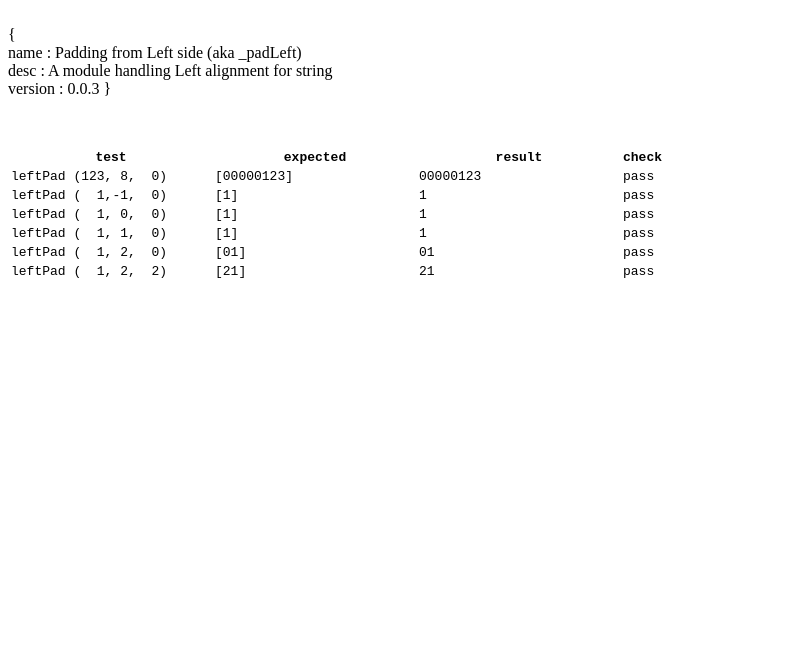
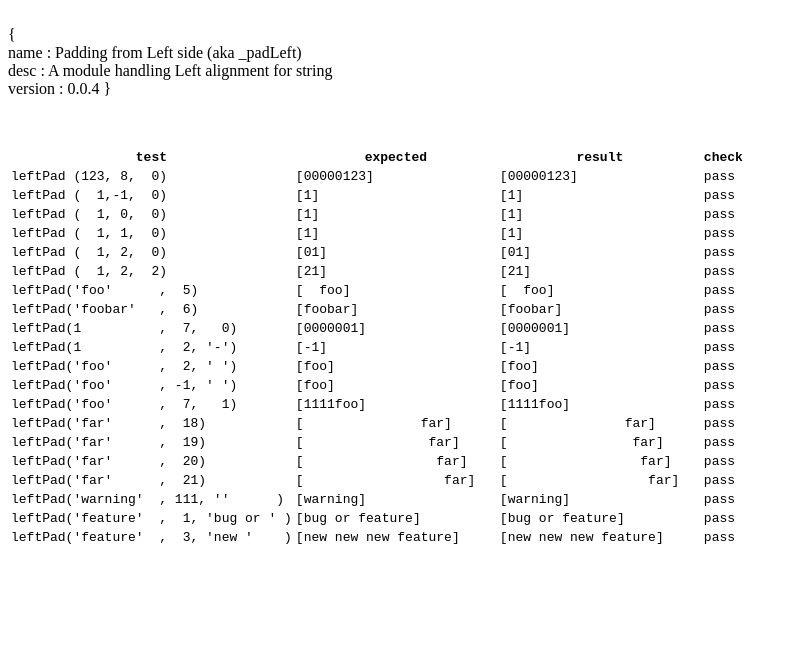
Before and after one commit to cloned2k16/_padLeft, a website: page index.html in a window 1280 px wide. Shown: the whole page, without its empty margins (0-797 px from the left). Drawn offline with Linux system fonts and the light colour scheme.

Commit message:
added some more test online

```diff
--- a/index.html
+++ b/index.html
@@ -26,10 +26,13 @@
     ,   logNl   = function ()                   { log('<br>'); }
     ,   test    = function (tst,res)            {
      var evl=eval(tst);
-     var fmt='<tr><td>'+tst+'</td><td>['+res+']</td><td>'+evl+'</td><td>'+(evl==res?'pass':'FAIL')+'</td></tr>';
+     var fmt='<tr><td>'+tst+'</td><td>['+res+']</td><td>['+evl+']</td><td>'+(evl==res?'pass':'FAIL')+'</td></tr>';
      return fmt;
     }
     ;
+    var assert              =   {}
+        assert.strictEqual  =   function () { tabl+=Function.apply.call(test,window,arguments); }
+
 
     log (_padLeft);
     logNl();
@@ -43,7 +46,27 @@
     tabl+=test('leftPad (  1, 2,  0)',      '01');
     tabl+=test('leftPad (  1, 2,  2)',      '21');
 
-    // put more test here !!
+
+  assert.strictEqual("leftPad('foo'      ,  5)"           , '  foo'   );
+  assert.strictEqual("leftPad('foobar'   ,  6)"           , 'foobar'  );
+  assert.strictEqual("leftPad(1          ,  7,   0)"      , '0000001' );
+  assert.strictEqual("leftPad(1          ,  2, '-')"      , '-1'      );
+  assert.strictEqual("leftPad('foo'      ,  2, ' ')"      , 'foo'     );
+  assert.strictEqual("leftPad('foo'      , -1, ' ')"      , 'foo'     );
+  assert.strictEqual("leftPad('foo'      ,  7,   1)"      , '1111foo' );
+
+
+  assert.strictEqual("leftPad('far'      ,  18)"          , '               far'      );
+  assert.strictEqual("leftPad('far'      ,  19)"          , '                far'     );
+  assert.strictEqual("leftPad('far'      ,  20)"          , '                 far'    );
+  assert.strictEqual("leftPad('far'      ,  21)"          , '                  far'   );
+
+  assert.strictEqual("leftPad('warning'  , 111, ''      )", 'warning'                 ); // empty padding str
+
+  // this is now a feature ...
+  assert.strictEqual("leftPad('feature'  ,  1, 'bug or ' )", 'bug or feature'         ); // padding string
+  assert.strictEqual("leftPad('feature'  ,  3, 'new '    )", 'new new new feature'    ); // padding string
+
 
     tabl+='</table></pre>';
     log(tabl);
--- a/index.js
+++ b/index.js
@@ -3,7 +3,7 @@
 var _padLeft        =   {
                         name:       'Padding from Left side (aka _padLeft)'
                     ,   desc:       'A module handling Left alignment for string'
-                    ,   version:    '0.0.3'
+                    ,   version:    '0.0.4'
                     };
 
 _padLeft.spaces     = [ // avoid global pollution & power of 2 size
```
